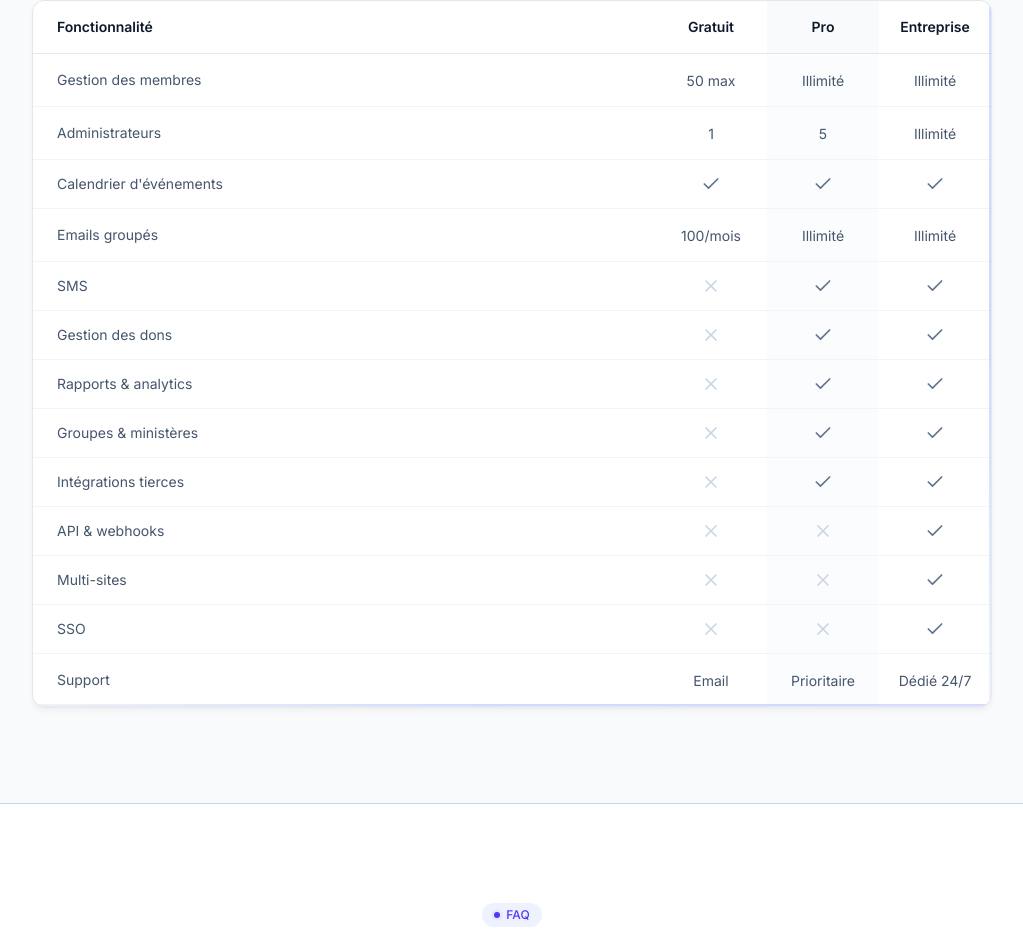
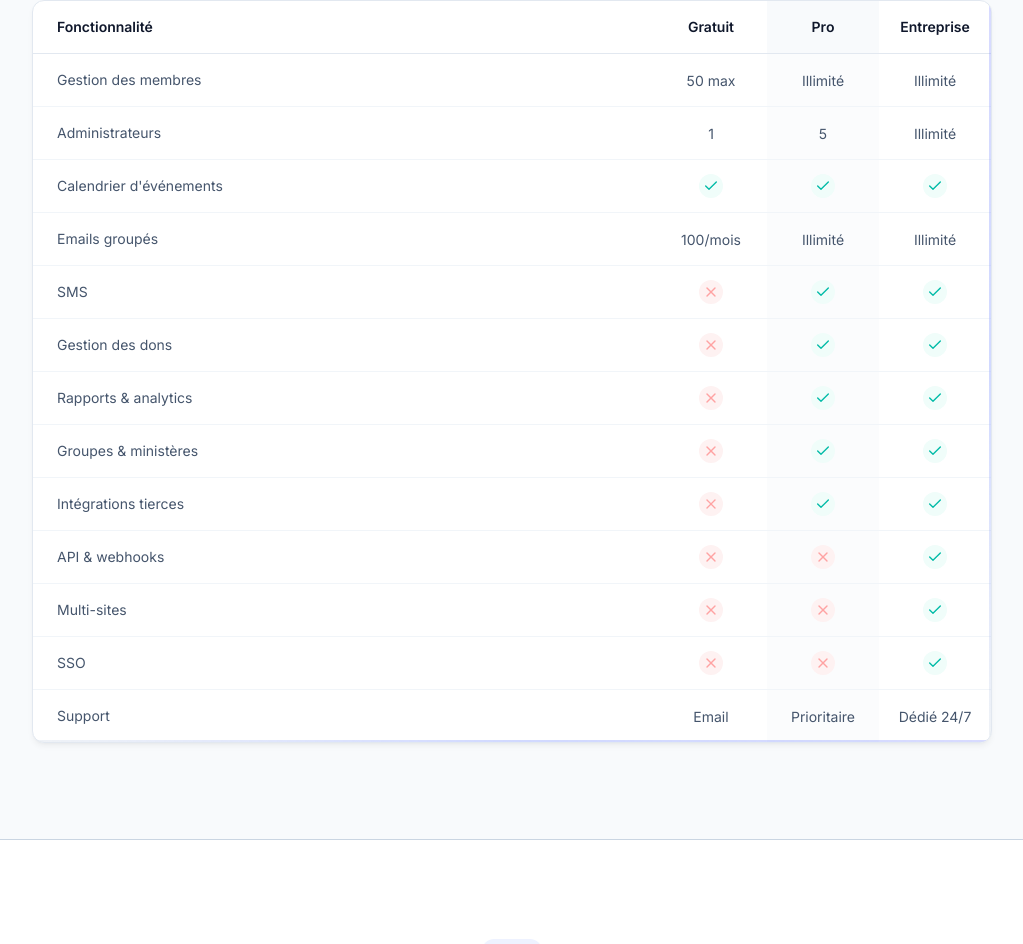
Before and after one commit to GYOM15/ecclesiaflow-landing, a Next.js app: page /pricing in a window 1280 px wide. Shown: the part 1511-2455 px from the top of the page, without its empty margins (128-1151 px from the left). Built offline with nearby package versions, Linux system fonts and the light colour scheme; no server answers.

Commit message:
Add colored circles to pricing checks
Teal circles for all check marks and red circles
for crosses, matching the features comparison
table style.

```diff
--- a/components/sections/pricing-comparison.tsx
+++ b/components/sections/pricing-comparison.tsx
@@ -7,10 +7,22 @@ import { PRICING_COMPARISON } from "@/lib/constants";
 
 function CellValue({ value }: { value: boolean | string }) {
   if (value === true) {
-    return <Check className="h-5 w-5 text-slate-500 mx-auto" />;
+    return (
+      <div className="flex items-center justify-center">
+        <div className="w-6 h-6 rounded-full flex items-center justify-center bg-teal-50">
+          <Check className="h-4 w-4 text-teal-500" />
+        </div>
+      </div>
+    );
   }
   if (value === false) {
-    return <X className="h-5 w-5 text-slate-300 mx-auto" />;
+    return (
+      <div className="flex items-center justify-center">
+        <div className="w-6 h-6 rounded-full bg-red-50 flex items-center justify-center">
+          <X className="h-4 w-4 text-red-300" />
+        </div>
+      </div>
+    );
   }
   return <span className="text-sm text-slate-600">{value}</span>;
 }
```
